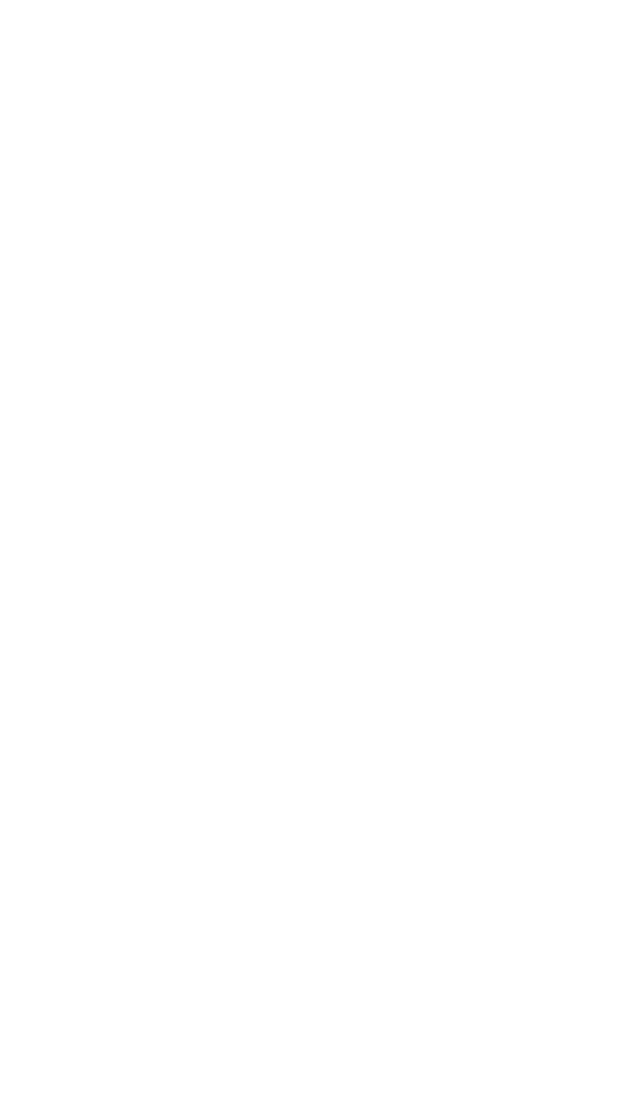
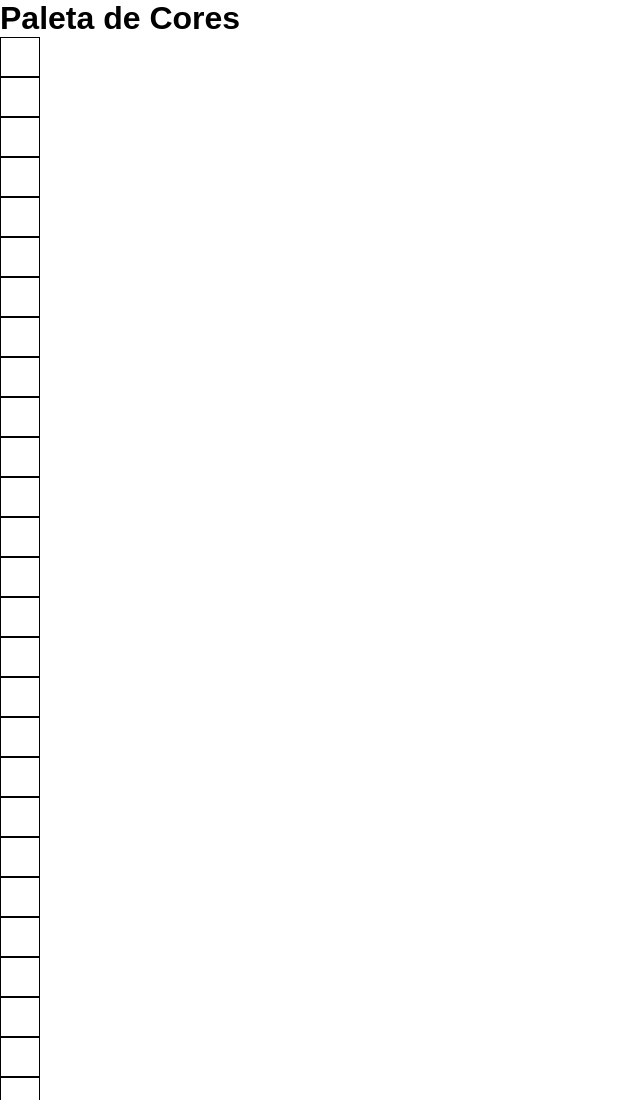
Before and after one commit to RenanFernandess/project-pixels-art-2.0, a plain HTML site: page index.html in a window 1280 px wide. Shown: the top 1100 px of the page, without its empty margins (0-640 px from the left). Before the commit the page ends 800 px from the top, so only its background shows below. Drawn offline with Linux system fonts and the light colour scheme.

Commit message:
Adiciona o titulo "Paleta de cores" a pagina. Adiciona a corpo da paleta de cores. Adiciona a pagina um quadrado contendo 25 divs de 40px de altura e lagura

```diff
--- a/index.html
+++ b/index.html
@@ -1,5 +1,6 @@
 <!DOCTYPE html>
 <html lang="pt-br">
+
 <head>
   <meta charset="UTF-8">
   <meta http-equiv="X-UA-Compatible" content="IE=edge">
@@ -7,10 +8,75 @@
   <link rel="stylesheet" href="style.css">
   <title>Pixels Artis</title>
 </head>
+
 <body>
-  <header></header>
-  <main></main>
+  <header>
+    <h1 id="title">Paleta de Cores</h1>
+  </header>
+  <main>
+    <section>
+      <div id="color-palette">
+        <div class="color"></div>
+        <div class="color"></div>
+        <div class="color"></div>
+        <div class="color"></div>
+      </div>
+    </section>
+    <section>
+      <div id="pixel-board">
+        <div>
+          <div class="pixel"></div>
+          <div class="pixel"></div>
+          <div class="pixel"></div>
+          <div class="pixel"></div>
+          <div class="pixel"></div>
+          <div class="pixel"></div>
+        </div>
+        <div>
+          <div class="pixel"></div>
+          <div class="pixel"></div>
+          <div class="pixel"></div>
+          <div class="pixel"></div>
+          <div class="pixel"></div>
+          <div class="pixel"></div>
+        </div>
+        <div>
+          <div class="pixel"></div>
+          <div class="pixel"></div>
+          <div class="pixel"></div>
+          <div class="pixel"></div>
+          <div class="pixel"></div>
+          <div class="pixel"></div>
+        </div>
+        <div>
+          <div class="pixel"></div>
+          <div class="pixel"></div>
+          <div class="pixel"></div>
+          <div class="pixel"></div>
+          <div class="pixel"></div>
+          <div class="pixel"></div>
+        </div>
+        <div>
+          <div class="pixel"></div>
+          <div class="pixel"></div>
+          <div class="pixel"></div>
+          <div class="pixel"></div>
+          <div class="pixel"></div>
+          <div class="pixel"></div>
+        </div>
+        <div>
+          <div class="pixel"></div>
+          <div class="pixel"></div>
+          <div class="pixel"></div>
+          <div class="pixel"></div>
+          <div class="pixel"></div>
+          <div class="pixel"></div>
+        </div>
+      </div>
+    </section>
+  </main>
   <footer></footer>
   <script src="./script.js"></script>
 </body>
+
 </html>
--- a/style.css
+++ b/style.css
@@ -2,4 +2,11 @@
   margin: 0;
   padding: 0;
   box-sizing: border-box;
+  font-family: sans-serif;
 }
+
+.pixel, .color {
+  height: 40px;
+  width: 40px;
+  border: 1px solid black;
+}
```
